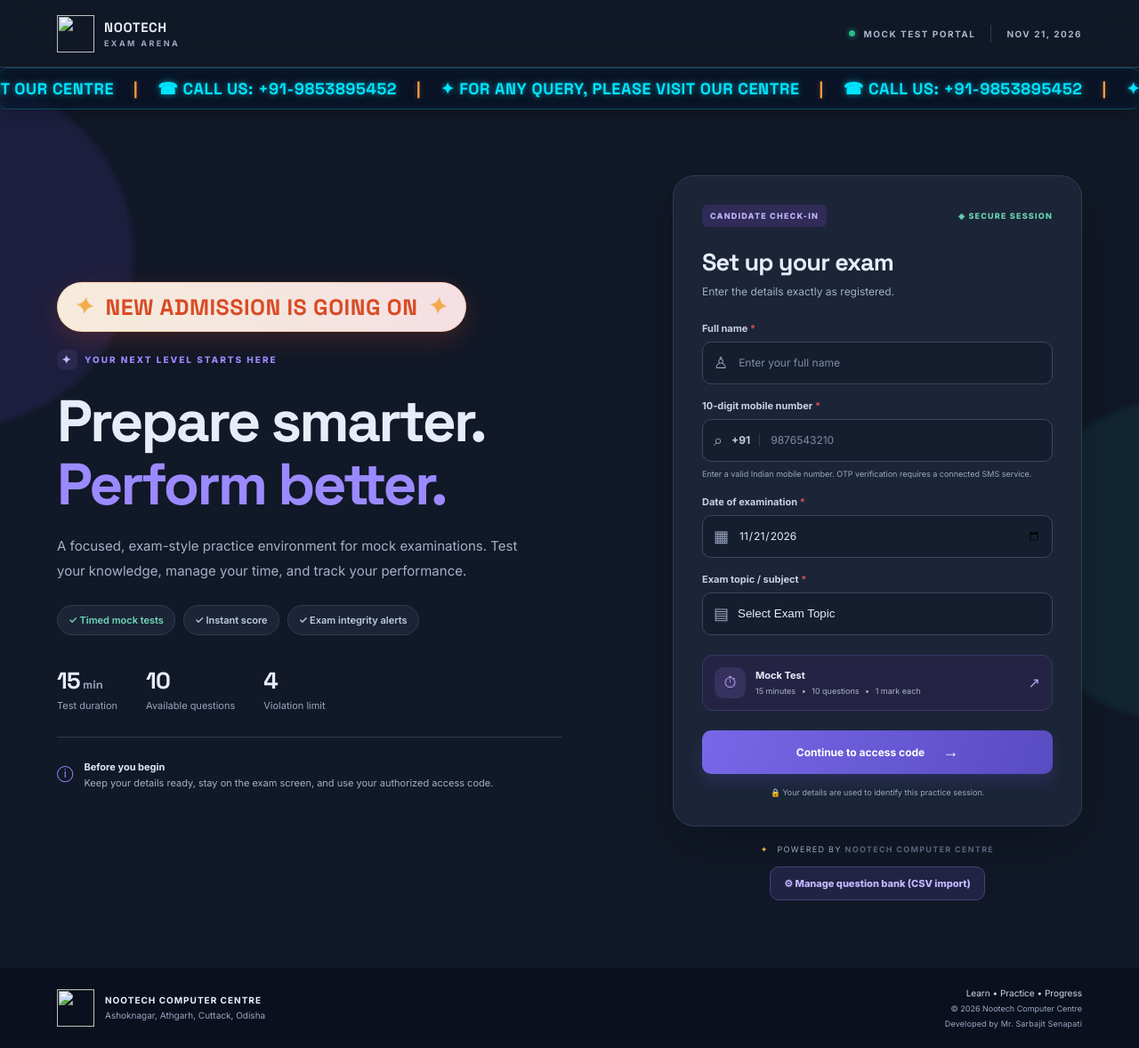
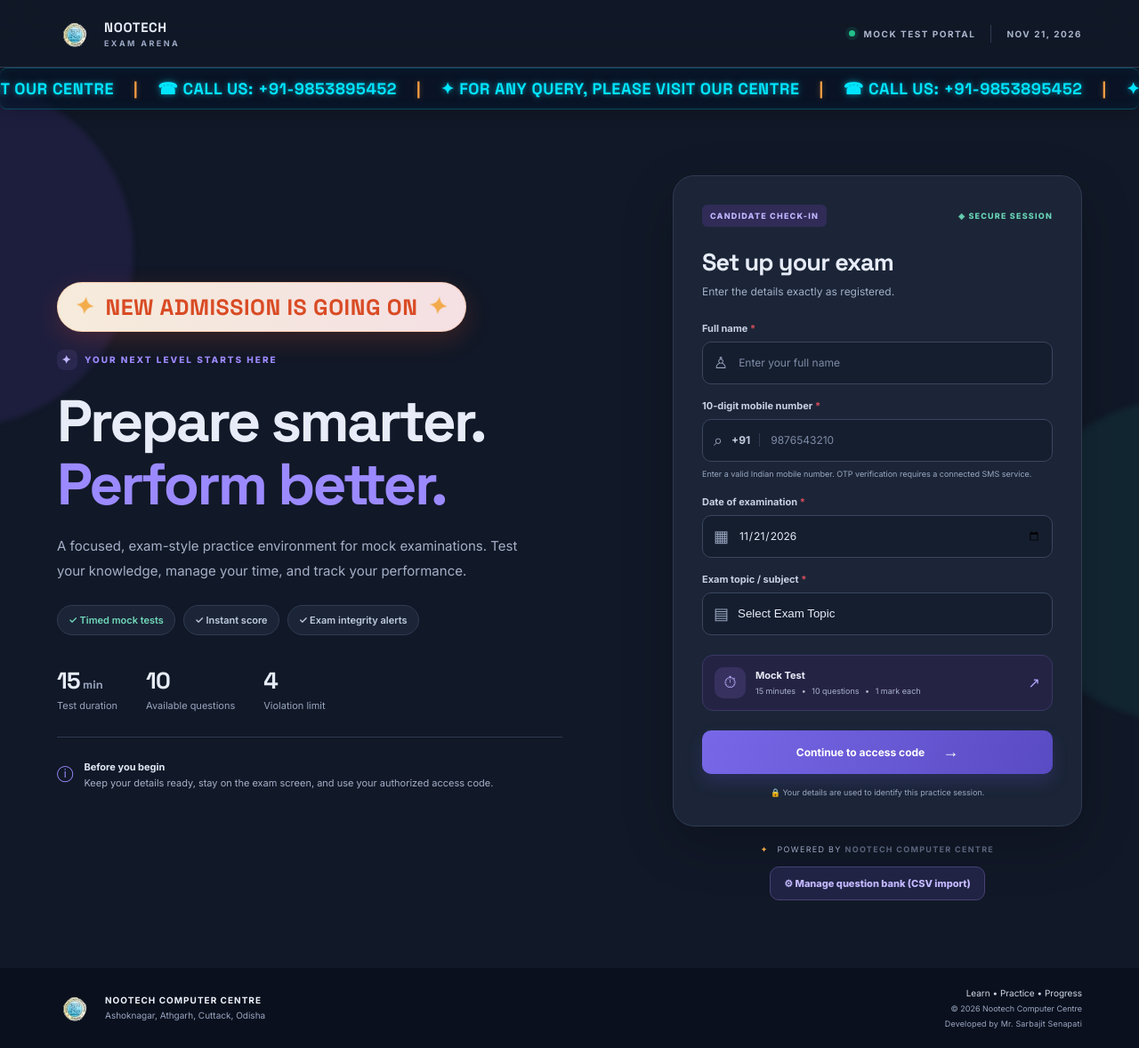
Before and after one commit to Main-Sites/Mock_Test, a plain HTML site: page index.html in a window 1280 px wide. Shown: the whole page at 89% size. Drawn offline with Linux system fonts and the light colour scheme.

Commit message:
Fix image source paths in index.html

```diff
--- a/index.html
+++ b/index.html
@@ -12,7 +12,7 @@
 <body>
 <div class="ambient ambient-one"></div><div class="ambient ambient-two"></div>
 <nav class="nav">
-<a class="brand" href="#" aria-label="Nootech home"><img src="ntc/image/ntcicon.PNG" class="brand-logo"><span>NOOTECH <small>EXAM ARENA</small></span></a>
+<a class="brand" href="#" aria-label="Nootech home"><img src="ntc/img/ntcicon.PNG" class="brand-logo"><span>NOOTECH <small>EXAM ARENA</small></span></a>
 
   <div class="nav-right"><span class="live-dot"></span><span>MOCK TEST PORTAL</span><span class="nav-divider"></span><span class="nav-date" id="todayLabel">MOCK TEST</span></div>
 </nav>
@@ -168,7 +168,7 @@
   </section>
 </main>
 
-<footer class="footer"><div class="footer-brand"><img src="ntc/image/ntcicon.PNG" class="brand-logo"><div><b>NOOTECH COMPUTER CENTRE</b><small>Ashoknagar, Athgarh, Cuttack, Odisha</small></div></div><div class="footer-right"><span>Learn • Practice • Progress</span><small>© 2026 Nootech Computer Centre</small><small class="developer-credit">Developed by Mr. Sarbajit Senapati</small></div></footer>
+<footer class="footer"><div class="footer-brand"><img src="ntc/img/ntcicon.PNG" class="brand-logo"><div><b>NOOTECH COMPUTER CENTRE</b><small>Ashoknagar, Athgarh, Cuttack, Odisha</small></div></div><div class="footer-right"><span>Learn • Practice • Progress</span><small>© 2026 Nootech Computer Centre</small><small class="developer-credit">Developed by Mr. Sarbajit Senapati</small></div></footer>
 <div id="confirmModal" class="modal-backdrop hidden" role="dialog" aria-modal="true" aria-labelledby="confirmTitle"><div class="modal"><div class="modal-icon">?</div><h2 id="confirmTitle">Submit your examination?</h2><p id="confirmText">Once submitted, you cannot change your answers.</p><div class="modal-actions"><button id="cancelSubmit" class="secondary-btn" type="button">Continue test</button><button id="confirmSubmit" class="submit-btn" type="button">Submit now</button></div></div></div>
 <script src="ntc/js/app.js"></script>
 </body></html>
```
